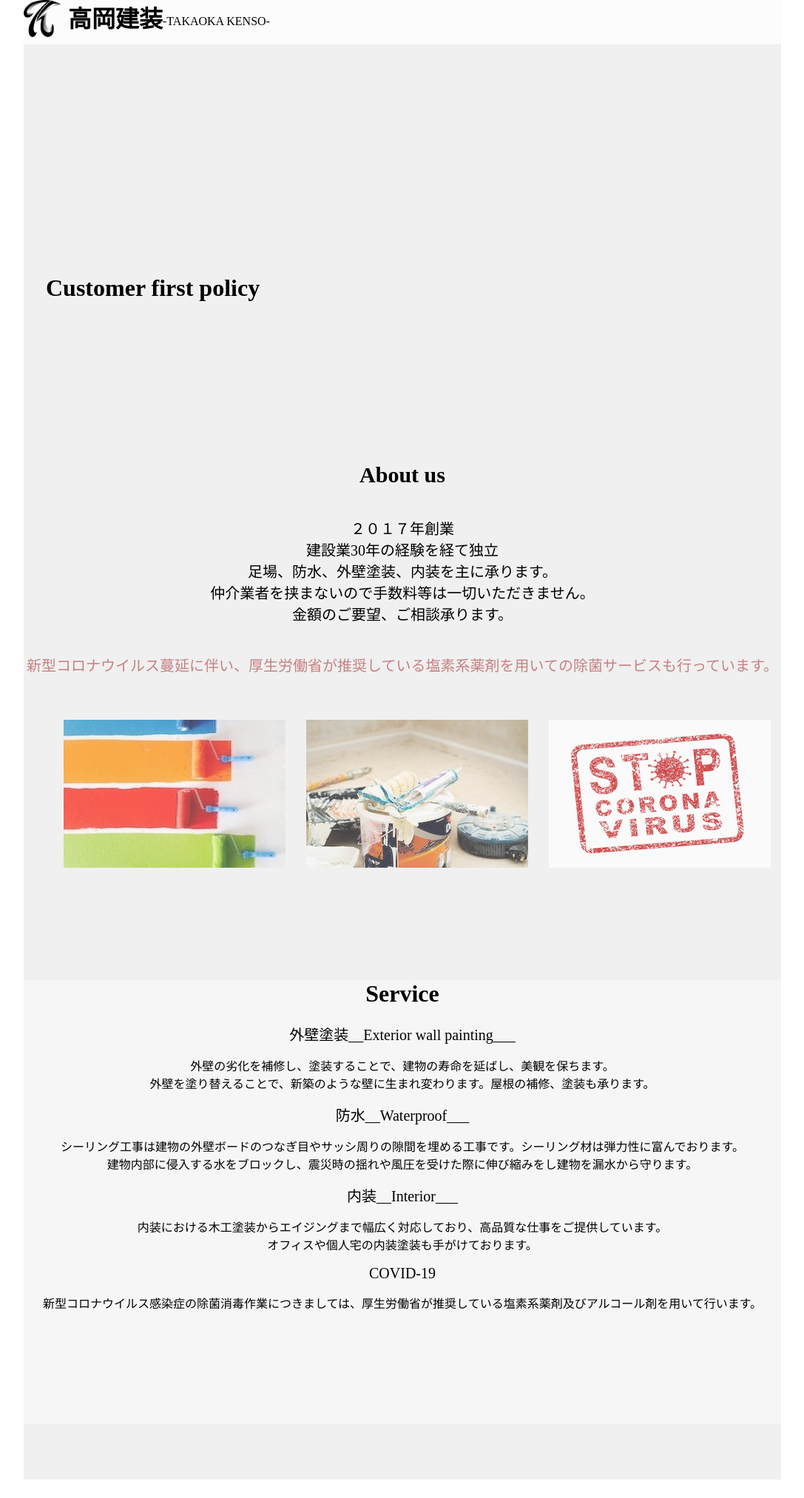
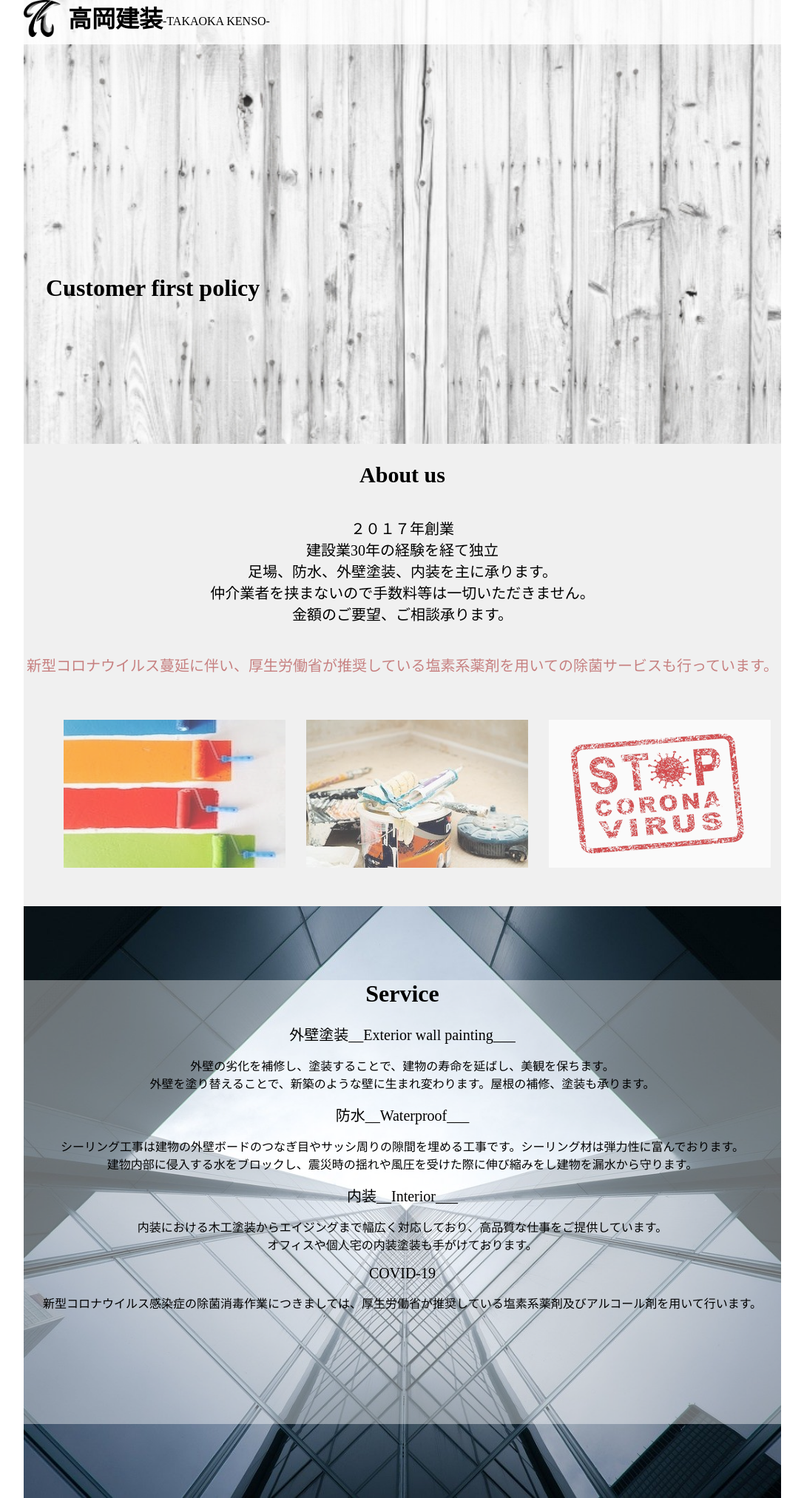
Before and after one commit to SB0223/tk, a plain HTML site: page index.html in a window 1280 px wide. Shown: the top 2025 px of the page at 74% size, without its empty margins (96-1183 px from the left). Drawn offline with Linux system fonts and the light colour scheme.

Commit message:
Update style.css

```diff
--- a/style.css
+++ b/style.css
@@ -31,7 +31,7 @@ main {
 }
 .top {
     height: 30%;
-    background-image: url(../image/3578769_s.jpg);
+    background-image: url(3578769_s.jpg);
     background-size: cover;
     background-position: center center;
     position: relative;
@@ -69,7 +69,7 @@ main {
 }
 .bottom {
     height: 40%;
-    background-image: url(../image/architecture-828596_1280.jpg);
+    background-image: url(architecture-828596_1280.jpg);
     background-size: cover;
     background-position: center center;
     overflow: hidden;
```
